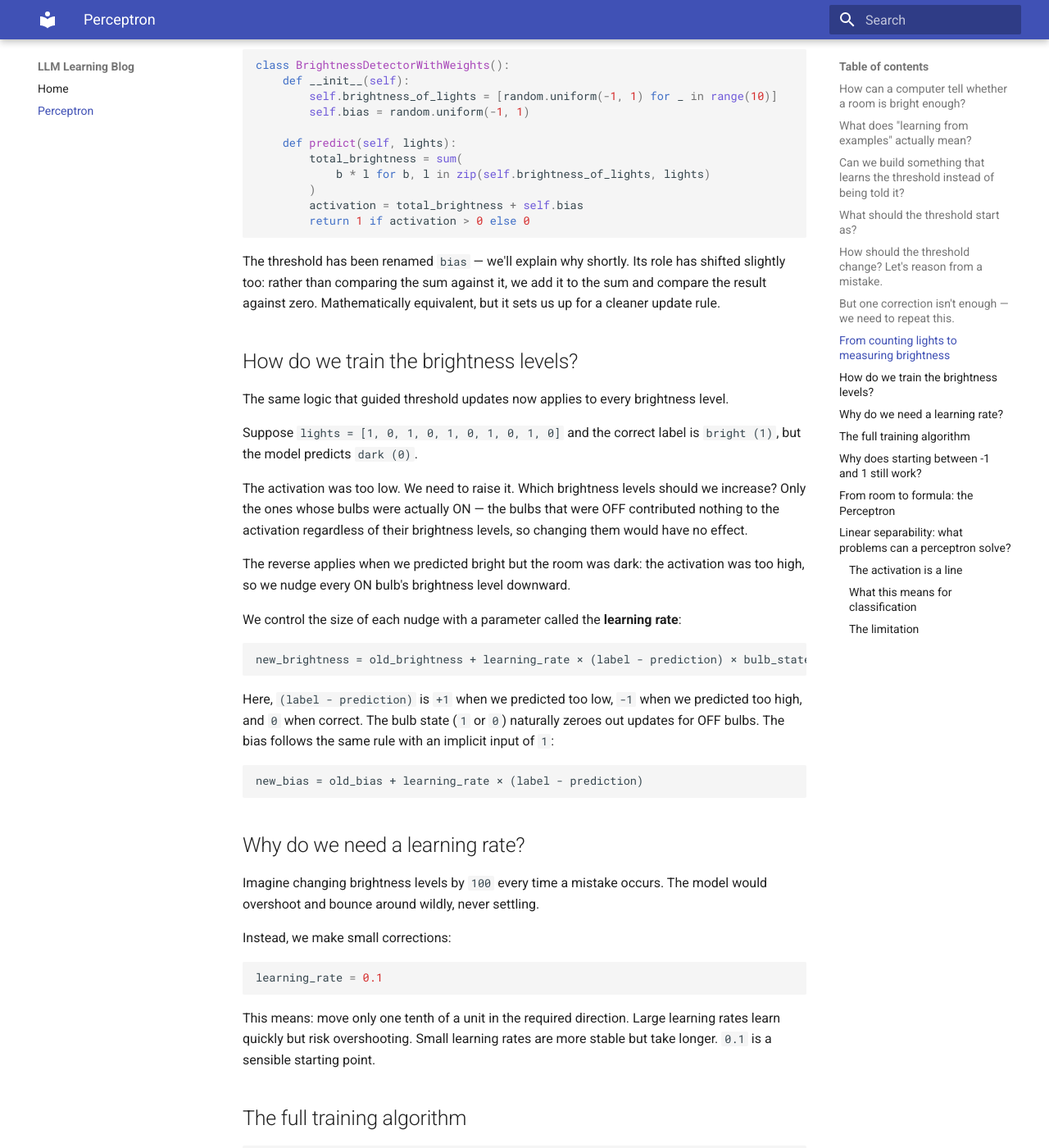
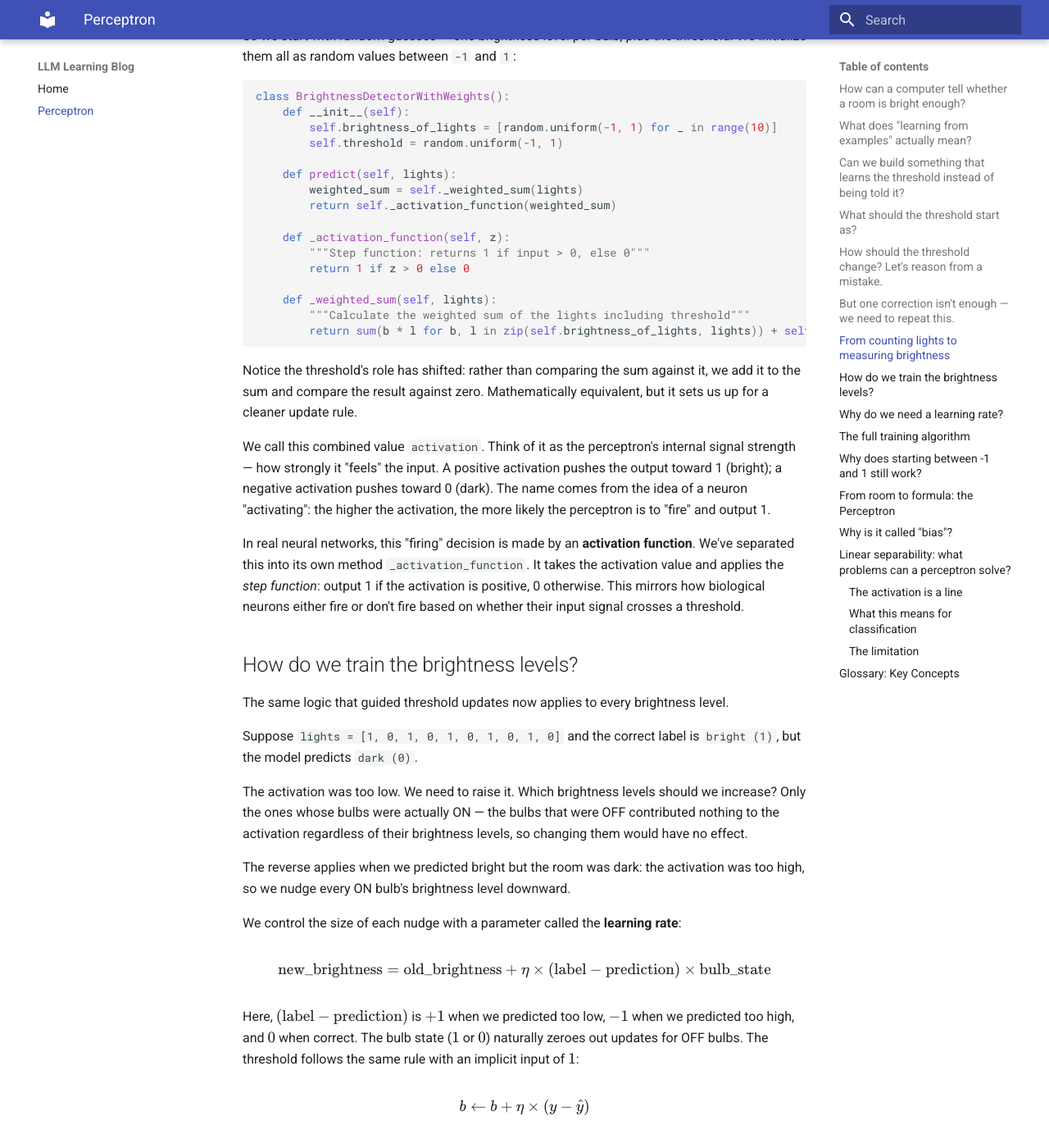
Before and after one commit to abdullah-chhatra/llm-blog, an MkDocs documentation site: the page built from docs/perceptron.md, in a window 1280 px wide and 1400 px high, scrolled down 4056 px. Shown: the whole window at 82% size. Built offline with MkDocs 1.6.1 and Material for MkDocs 9.7.7, drawn with Linux system fonts in a browser that asks for light colours; some of the changed text lies outside the part shown.

Commit message:
Refactor perceptron code structure and add comprehensive glossary
Improved code organization by extracting weighted sum and activation function into separate methods for clarity. Renamed 'bias' back to 'threshold' in code examples to maintain consistency with the room brightness analogy, while adding a dedicated section explaining why neural networks call it 'bias'. Converted update rules to LaTeX mathematical notation for better readability. Added detailed glossary section defining all key per

````diff
--- a/docs/perceptron.md
+++ b/docs/perceptron.md
@@ -159,17 +161,26 @@
 class BrightnessDetectorWithWeights():
     def __init__(self):
         self.brightness_of_lights = [random.uniform(-1, 1) for _ in range(10)]
-        self.bias = random.uniform(-1, 1)
+        self.threshold = random.uniform(-1, 1)
 
     def predict(self, lights):
-        total_brightness = sum(
-            b * l for b, l in zip(self.brightness_of_lights, lights)
-        )
-        activation = total_brightness + self.bias
-        return 1 if activation > 0 else 0
+        weighted_sum = self._weighted_sum(lights)
+        return self._activation_function(weighted_sum)
+
+    def _activation_function(self, z):
+        """Step function: returns 1 if input > 0, else 0"""
+        return 1 if z > 0 else 0
+
+    def _weighted_sum(self, lights):
+        """Calculate the weighted sum of the lights including threshold"""
+        return sum(b * l for b, l in zip(self.brightness_of_lights, lights)) + self.threshold
 ```
 
-The threshold has been renamed `bias` — we'll explain why shortly. Its role has shifted slightly too: rather than comparing the sum against it, we add it to the sum and compare the result against zero. Mathematically equivalent, but it sets us up for a cleaner update rule.
+Notice the threshold's role has shifted: rather than comparing the sum against it, we add it to the sum and compare the result against zero. Mathematically equivalent, but it sets us up for a cleaner update rule.
+
+We call this combined value `activation`. Think of it as the perceptron's internal signal strength — how strongly it "feels" the input. A positive activation pushes the output toward 1 (bright); a negative activation pushes toward 0 (dark). The name comes from the idea of a neuron "activating": the higher the activation, the more likely the perceptron is to "fire" and output 1.
+
+In real neural networks, this "firing" decision is made by an **activation function**. We've separated this into its own method `_activation_function`. It takes the activation value and applies the *step function*: output 1 if the activation is positive, 0 otherwise. This mirrors how biological neurons either fire or don't fire based on whether their input signal crosses a threshold.
 
 ## How do we train the brightness levels?
 
@@ -183,15 +194,11 @@
 
 We control the size of each nudge with a parameter called the **learning rate**:
 
-```
-new_brightness = old_brightness + learning_rate × (label - prediction) × bulb_state
-```
+$$\text{new_brightness} = \text{old_brightness} + \eta \times (\text{label} - \text{prediction}) \times \text{bulb_state}$$
 
-Here, `(label - prediction)` is `+1` when we predicted too low, `-1` when we predicted too high, and `0` when correct. The bulb state (`1` or `0`) naturally zeroes out updates for OFF bulbs. The bias follows the same rule with an implicit input of `1`:
+Here, $(\text{label} - \text{prediction})$ is $+1$ when we predicted too low, $-1$ when we predicted too high, and $0$ when correct. The bulb state ($1$ or $0$) naturally zeroes out updates for OFF bulbs. The threshold follows the same rule with an implicit input of $1$:
 
-```
-new_bias = old_bias + learning_rate × (label - prediction)
-```
+$$b \leftarrow b + \eta \times (y - \hat{y})$$
 
 ## Why do we need a learning rate?
 
@@ -211,14 +218,11 @@
 class BrightnessDetectorWithWeights():
     def __init__(self):
         self.brightness_of_lights = [random.uniform(-1, 1) for _ in range(10)]
-        self.bias = random.uniform(-1, 1)
+        self.threshold = random.uniform(-1, 1)
 
     def predict(self, lights):
-        total_brightness = sum(
-            b * l for b, l in zip(self.brightness_of_lights, lights)
-        )
-        activation = total_brightness + self.bias
-        return 1 if activation > 0 else 0
+        weighted_sum = self._weighted_sum(lights)
+        return self._activation_function(weighted_sum)
 
     def train(self, training_data, epochs=10, learning_rate=0.1):
         for _ in range(epochs):
@@ -227,21 +231,29 @@
                 error = label - prediction  # +1, -1, or 0
                 for i in range(len(lights)):
                     self.brightness_of_lights[i] += learning_rate * error * lights[i]
-                self.bias += learning_rate * error
+                self.threshold += learning_rate * error
+
+    def _activation_function(self, z):
+        """Step function: returns 1 if input > 0, else 0"""
+        return 1 if z > 0 else 0
+
+    def _weighted_sum(self, lights):
+        """Calculate the weighted sum of the lights including threshold"""
+        return sum(b * l for b, l in zip(self.brightness_of_lights, lights)) + self.threshold
 ```
 
-If `error` is zero — correct prediction — nothing changes. Otherwise every brightness level whose bulb was ON gets nudged in the right direction, and so does the bias. Repeat across enough epochs and everything converges to values that classify every example correctly.
+If `error` is zero — correct prediction — nothing changes. Otherwise every brightness level whose bulb was ON gets nudged in the right direction, and so does the threshold. Repeat across enough epochs and everything converges to values that classify every example correctly.
 
 ## Why does starting between -1 and 1 still work?
 
 Consider the output after training:
 
 ```
-Initial Bias: 0.55
+Initial Threshold: 0.55
 Initial Brightness: [0.90, -0.61, -0.46, -0.79, -0.18, 0.46, 0.68, 0.81, -0.86, 0.48]
 Accuracy before training: 0.39
 
-Bias after training: -4.55
+Threshold after training: -4.55
 Brightness after training: [0.40, 0.89, 1.34, 0.41, 0.92, 1.16, 0.48, 0.91, 1.34, 0.38]
 Accuracy after training: 1.00
 ```
@@ -261,7 +273,7 @@
 
 We built our brightness detector from first principles. Now let's step back and name what we actually built.
 
-A **perceptron** takes a list of numerical inputs, multiplies each by a learned **weight**, sums the results, adds a learned **bias**, and outputs a binary decision based on the sign of that sum.
+A **perceptron** takes a list of numerical inputs, multiplies each by a learned **weight**, sums the results, adds a learned **bias** (our threshold), and outputs a binary decision based on the sign of that sum.
 
 The terminology maps directly onto our room:
 
@@ -272,6 +284,18 @@
 | Threshold (added to sum)        | Bias ($b$)           |
 | Combined brightness + threshold | Activation ($z$)     |
 | Bright / Dark prediction        | Output ($\hat{y}$)   |
+
+## Why is it called "bias"?
+
+In our room analogy, we thought of this value as a *threshold* — a level the total brightness must exceed. But in the perceptron equation, it's added to the weighted sum rather than compared against it. This shifted perspective reveals why it's called **bias** in neural network terminology.
+
+Think of the bias as controlling how easily the perceptron "fires." A positive bias makes the perceptron more inclined to output 1 (bright), even with weak inputs. A negative bias makes it more conservative, requiring stronger positive evidence to fire. It's like a *bias* in the perceptron's default behavior — a predisposition toward one output or the other before seeing any input.
+
+Mathematically, you can view the bias as the weight of an extra input that is always 1:
+
+$$z = w_1 x_1 + w_2 x_2 + \cdots + w_n x_n + b \cdot 1$$
+
+This is why the bias updates just like any other weight, but with a constant input of 1.
 
 Written as an equation, the activation is:
 
@@ -288,9 +312,10 @@
 The learning rule generalizes the same way. For each training example with inputs $\mathbf{x}$, label $y$, and prediction $\hat{y}$:
 
 $$w_i \leftarrow w_i + \eta\,(y - \hat{y})\,x_i \qquad \text{for each } i$$
+
 $$b \leftarrow b + \eta\,(y - \hat{y})$$
 
-where $\eta$ is the learning rate. When the prediction is correct, $y - \hat{y} = 0$ and nothing changes. When it's wrong, every weight is nudged in proportion to its input, and the bias is nudged unconditionally.
+where $\eta$ is the learning rate. When the prediction is correct, $y - \hat{y} = 0$ and nothing changes. When it's wrong, every weight is nudged in proportion to its input, and the bias (our threshold) is nudged unconditionally.
 
 The bulbs and brightness levels were just a way in. The perceptron works the same way for any inputs — pixel values, temperatures, word counts, sensor readings — as long as the problem has the right shape. What shape? That's what the next section is about.
 
@@ -365,3 +390,66 @@
 This limitation led researchers to connect many perceptrons together into layers, where each layer can carve the space into increasingly complex shapes. That is the foundation of modern neural networks.
 
 The perceptron is therefore both a useful algorithm and the starting point upon which deep learning was built.
+
+---
+
+## Glossary: Key Concepts
+
+Here is a quick reference for the terminology we've developed:
+
+**Perceptron**
+A computational unit that takes multiple inputs, applies weights to each, sums them, adds a bias, and produces a binary output based on whether the result exceeds zero. The simplest form of an artificial neuron.
+
+**Input ($x_i$)**
+A value (typically 0 or 1) fed into the perceptron, representing a feature of the data being classified.
+
+**Weight ($w_i$)**
+A learned parameter that scales an input's contribution to the weighted sum. Determines how strongly each input influences the output.
+
+**Bias ($b$)**
+A learned parameter added to the weighted sum, controlling how easily the perceptron outputs 1. A positive bias makes the perceptron more likely to fire; a negative bias makes it more conservative.
+
+**Weighted Sum**
+The sum of all inputs multiplied by their corresponding weights: $\sum w_i x_i$.
+
+**Activation ($z$)**
+The pre-activation value computed as the weighted sum plus the bias: $z = \sum w_i x_i + b$. Represents the total input signal before the activation function is applied.
+
+**Activation Function**
+A function that transforms the activation into the final output. Our perceptron uses the **step function**: output 1 if $z > 0$, else 0.
+
+**Output ($\hat{y}$)**
+The perceptron's final binary decision: 1 if the activation exceeds zero, 0 otherwise.
+
+**Training Data**
+A set of labeled examples $(\mathbf{x}, y)$ used to train the perceptron. Each example consists of input features and the corresponding correct output.
+
+**Prediction**
+The output the perceptron produces for a given input before seeing the correct answer.
+
+**Error**
+The difference between the correct label and the prediction ($y - \hat{y}$). Tells us which direction to adjust weights: +1 if prediction too low, -1 if too high, 0 if correct.
+
+**Learning Rate ($\eta$)**
+A small number (typically 0.1) that controls how much we adjust weights on each update. Too large and we overshoot; too small and learning takes forever.
+
+**Epoch**
+One complete pass through all training examples. Multiple epochs are usually needed for the perceptron to converge.
+
+**Update Rule**
+The formula for adjusting weights based on error: $w_i \leftarrow w_i + \eta \cdot (y - \hat{y}) \cdot x_i$. Moves weights in the direction that reduces future errors.
+
+**Decision Boundary**
+The dividing line (or hyperplane) that separates the region where the perceptron outputs 1 from where it outputs 0. For a perceptron, this is always a straight cut through the input space.
+
+**Linear Separability**
+A property of a classification problem where the two classes can be perfectly separated by a straight line (or hyperplane in higher dimensions). Perceptrons can only solve linearly separable problems.
+
+**Hyperplane**
+The generalization of a decision boundary to any number of dimensions. In 1D it's a point, in 2D it's a line, in 3D it's a plane, and in higher dimensions it's a hyperplane.
+
+**Perceptron Convergence Theorem**
+The mathematical guarantee that if a linearly separable solution exists, the perceptron learning algorithm will find it in a finite number of steps.
+
+**Binary Classification**
+The task of classifying inputs into one of two categories. The perceptron outputs 1 for the positive class and 0 for the negative class.
````
Also changed, not shown: other parts of docs/perceptron.md (+3 -1 lines).
